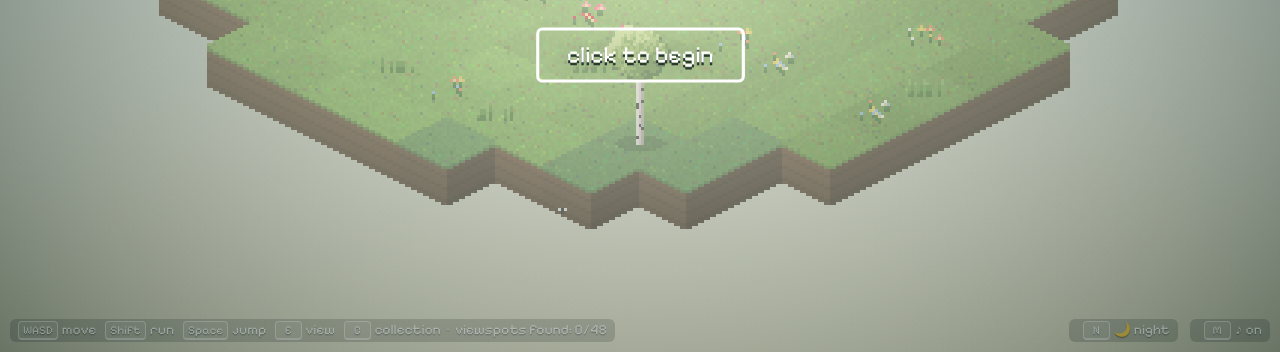
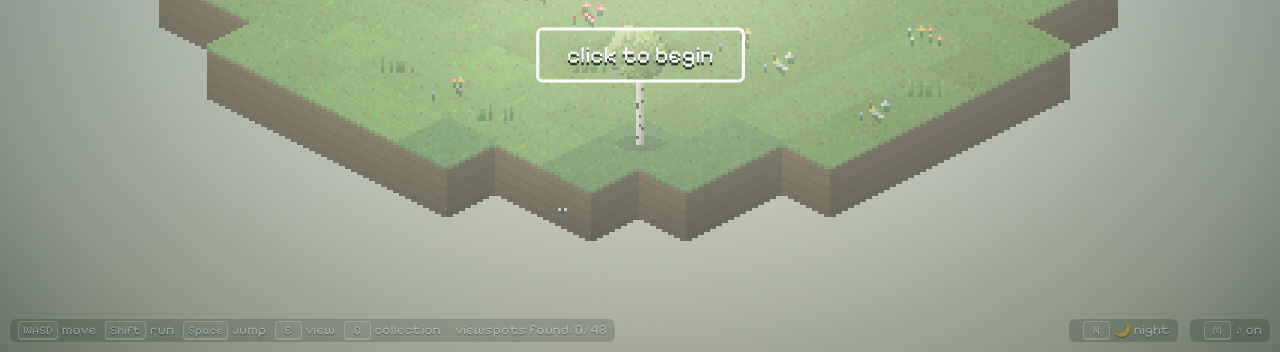
Before and after one commit to DannyLahcenePro/juju-in-the-nature, a plain HTML site: page index.html in a window 1280 px wide. Shown: the part 448-800 px from the top of the page. Drawn offline with Linux system fonts and the light colour scheme; animation ran at ten frames a second.

Commit message:
More relief: up to 6 levels, bumps and cliff plateaus that need a jump
Co-Authored-By: Claude Opus 5.5 <noreply@anthropic.com>

```diff
--- a/index.html
+++ b/index.html
@@ -88,7 +88,7 @@
 <canvas id="c"></canvas>
 <div id="toast"></div>
 <div id="photo"><img id="pimg" alt="Photo of Juju in the nature"><p>Right-click or long-press the photo to save it</p><button id="pdl" type="button">Download</button><small>click anywhere to keep walking</small></div><div id="flash" style="position:fixed;inset:0;background:#fff;opacity:0;pointer-events:none;z-index:9"></div>
-<div id="hint">★ press E (or click) on the sign the sign to enjoy the view</div>
+<div id="hint">★ press E (or click) on the sign to enjoy the view</div>
 <div id="view"><canvas id="vc" width="192" height="108"></canvas><p id="vcap"></p><small>click or press Esc to keep walking</small></div>
 <div id="col"><div class="colbar"><h2>Collection</h2><button id="colX" type="button">✕ Close</button></div>
 <div class="sub" id="colsub"></div><div id="zones"></div>
@@ -311,7 +311,7 @@ function tileCanvas(type,lvl,v){const key=type+lvl+'_'+v;let t=TC.get(key);if(t)
         if(G.tex==='water'){if(Math.sin(c*.33+r*1.9+v*2.1)>.88)col=col.map(q=>q+(255-q)*.32);}
         P(c,r,rgb(col));}
       const top=G.tex==='water'?G.c.map(q=>q*.8):G.c.map(q=>q*.78);
-      for(let i=1;i<=13;i++)P(c,bot+i,rgb(i==1?top:G.sd.map(q=>q*(c<16?1:.72)*(1-Math.min(i,14)*.018)*(i%4==0?.88:1))));}
+      for(let i=1;i<=17;i++)P(c,bot+i,rgb(i==1?top:G.sd.map(q=>q*(c<16?1:.72)*(1-Math.min(i,14)*.018)*(i%4==0?.88:1))));}
   });TC.set(key,t);return t;}
 
 /* ---------- world ---------- */
@@ -338,7 +338,11 @@ function genTile(x,y){
   let b=1;if(!home)b=biomeAt(x,y,d,sx,sy);
   const lvl=clamp(Math.floor(fbm(x*.13,y*.13,2)*6+(r2-.5)*1.3),0,5);
   // terraced relief: flat near the garden, hills further out
-  let hh=clamp(Math.floor((fbm(x*.045,y*.045,40)-.36)*(b===0?11:8)),0,3);hh=Math.min(hh,Math.floor(Math.max(0,d-6)/3));
+  let hh=clamp(Math.floor((fbm(x*.04,y*.04,40)-.3)*(b===0||b===5?14:12)),0,4);
+  if(fbm(x*.22,y*.22,43)>.74)hh+=1;                 // little bumps
+  if(fbm(x*.08,y*.08,44)>.6)hh+=2;                 // cliff plateaus: jump to get up
+  if(b===6)hh=Math.min(hh,3);
+  hh=Math.min(hh,6,Math.floor(Math.max(0,d-6)/2.5));
   const t={x,y,b,home,g:'meadow',lvl,v:(r2*3)|0,o:null,water:0,rev:0,seed:r3,h:home?0:hh};
   if(home){t.g='home';
     const X=16*(x-y)/60,Y=-(8*(x+y)+14)/60,f=(X*X+Y*Y-1)**3-X*X*Y*Y*Y;
@@ -425,7 +429,7 @@ addEventListener('keydown',e=>{const k=e.key.toLowerCase();
   if(colOpen){if(k==='escape')toggleCol();return;}
   keys[k]=true;if(!started)start();if(k==='m')toggleMute();if(k.startsWith('arrow')||k===' ')e.preventDefault();
   if((k==='e'||k==='enter')&&nearSpot)openView(nearSpot);
-  if(k===' '&&started&&!colOpen&&P.jh<=0){P.jv=110;if(AC&&!muted)voice(master,'sine',520,AC.currentTime,.005,.04,.18);}});
+  if(k===' '&&started&&!colOpen&&P.jh<=0){P.jv=125;if(AC&&!muted)voice(master,'sine',520,AC.currentTime,.005,.04,.18);}});
 addEventListener('keyup',e=>{keys[e.key.toLowerCase()]=false;});
 cv.addEventListener('pointerdown',e=>{const mx=e.clientX/PX,my=e.clientY/PX;
   if(started){const ox=cam.x-W/2,oy=cam.y-H/2,px=Math.round(P.x),py=Math.round(P.y);
@@ -440,7 +444,11 @@ document.getElementById('mute').addEventListener('click',toggleMute);
 document.getElementById('nightB').addEventListener('click',toggleNight);
 function start(){if(started)return;started=true;const s=document.getElementById('start');s.style.opacity=0;setTimeout(()=>s.remove(),1300);initAudio();}
 
-const walkable=(x,y)=>true; // she can wade through lakes, so any direction goes on forever
+// lakes are wadeable; a step up of 2+ levels needs a jump high enough (1 level per HZ px of jump)
+let jumpHint=false;
+const walkable=(x,y)=>{const a=getT(Math.round(P.x),Math.round(P.y)),b2=getT(Math.round(x),Math.round(y)),dh=b2.h-a.h;
+  if(dh<=1||P.jh>=(dh-1)*HZ)return true;
+  if(!jumpHint&&started){jumpHint=true;toast(isTouch?'Too high! Tap Jump':'Too high! Press Space to jump');}return false;};
 function toast(txt){const el=document.getElementById('toast');el.textContent=txt;el.style.opacity=1;clearTimeout(toast.t);toast.t=setTimeout(()=>el.style.opacity=0,2600);}
 
 let wTimer=0;
@@ -455,7 +463,10 @@ function update(dt){
   if(viewing||colOpen){dX=dY=0;}
   if(started&&(dX||dY)){let wx=(dX/16+dY/8)/2,wy=(dY/8-dX/16)/2;const l=Math.hypot(wx,wy);wx/=l;wy/=l;
     const run=keys.shift?1.7:1,sp=2.6*run*(has('shoes')?1.45:1)*dt,nx=P.x+wx*sp,ny=P.y+wy*sp;
+    const h0=getT(Math.round(P.x),Math.round(P.y)).h;
     if(walkable(nx,ny)){P.x=nx;P.y=ny;P.moving=true;}else if(walkable(nx,P.y)){P.x=nx;P.moving=true;}else if(walkable(P.x,ny)){P.y=ny;P.moving=true;}
+    const dh=getT(Math.round(P.x),Math.round(P.y)).h-h0;
+    if(dh>0&&P.jh>0){P.jh=Math.max(0,P.jh-dh*HZ);P.z+=dh*HZ;} // landed on a ledge mid-jump: keep her absolute height
     P.face=dY<-.01?'back':'front';P.flip=dX<0;}
   P.walk=P.moving?P.walk+dt*7*(keys.shift?1.6:1):0;
   if(P.jv||P.jh>0){P.jv-=380*dt;P.jh+=P.jv*dt;if(P.jh<=0){P.jh=0;P.jv=0;if(getT(Math.round(P.x),Math.round(P.y)).water){splash(20,true);splashSnd(.12);}for(let i=0;i<6;i++)parts.push({x:cam.x+(Math.random()-.5)*10,y:cam.y,vx:(Math.random()-.5)*24,vy:-6,life:.45,max:.45,col:'rgba(240,230,210,.8)',k:'dust'});}}
@@ -562,13 +573,13 @@ function draw(){
   // camera snapped to her rounded pixel position -> she never jitters against the world
   if(nightT>.05){g.fillStyle='#fffbe8';for(let i=0;i<90;i++){const sx=(hash(i,1,77)*W*1.3+cam.x*.03)%W,sy=hash(i,2,77)*H*.75;g.globalAlpha=nightT*(.35+.65*Math.abs(Math.sin(now*.8+i)));g.fillRect(sx|0,sy|0,1,1);}g.globalAlpha=1;}
   const ox=Math.round(cam.x)-(W>>1),oy=Math.round(cam.y)-(H>>1);const lights=[];
-  const s0=Math.floor((oy-60)/8),s1=Math.ceil((oy+H+30+3*HZ)/8),d0=Math.floor((ox-20)/16)-1,d1=Math.ceil((ox+W+20)/16)+1;
+  const s0=Math.floor((oy-60)/8),s1=Math.ceil((oy+H+30+6*HZ+20)/8),d0=Math.floor((ox-20)/16)-1,d1=Math.ceil((ox+W+20)/16)+1;
   const prow=Math.round(P.x)+Math.round(P.y);let ghost=null;
   for(let s=s0;s<=s1;s++){const objs=[];
   for(let d=d0;d<=d1;d++){if((s+d)&1)continue;const x=(s+d)/2,y=(s-d)/2,t=T.get(K(x,y));
     if(!t||!t.rev||t.rev>now)continue;const a=clamp((now-t.rev)/.55,0,1),e=ease(a);
     const sx=(x-y)*16-ox,sy=(x+y)*8-oy-t.h*HZ+(t.water?2:0)+Math.round((1-e)*14);
-    const img=tileCanvas(t.g,t.lvl+(t.h>1?1:0),t.water?((now*1.4+t.seed*3)|0)%3:t.v);
+    const img=tileCanvas(t.g,t.lvl+(t.h>1?1:0)+(t.h>3?1:0),t.water?((now*1.4+t.seed*3)|0)%3:t.v);
     g.globalAlpha=Math.min(1,a*2);g.drawImage(img,sx-16,sy-8);g.globalAlpha=1;
     if(t.o)objs.push({d:x+y,t,sx,sy:sy});}
   if(s===prow)objs.push({d:P.x+P.y+.05,player:1,sx:W>>1,sy:H>>1});
```
